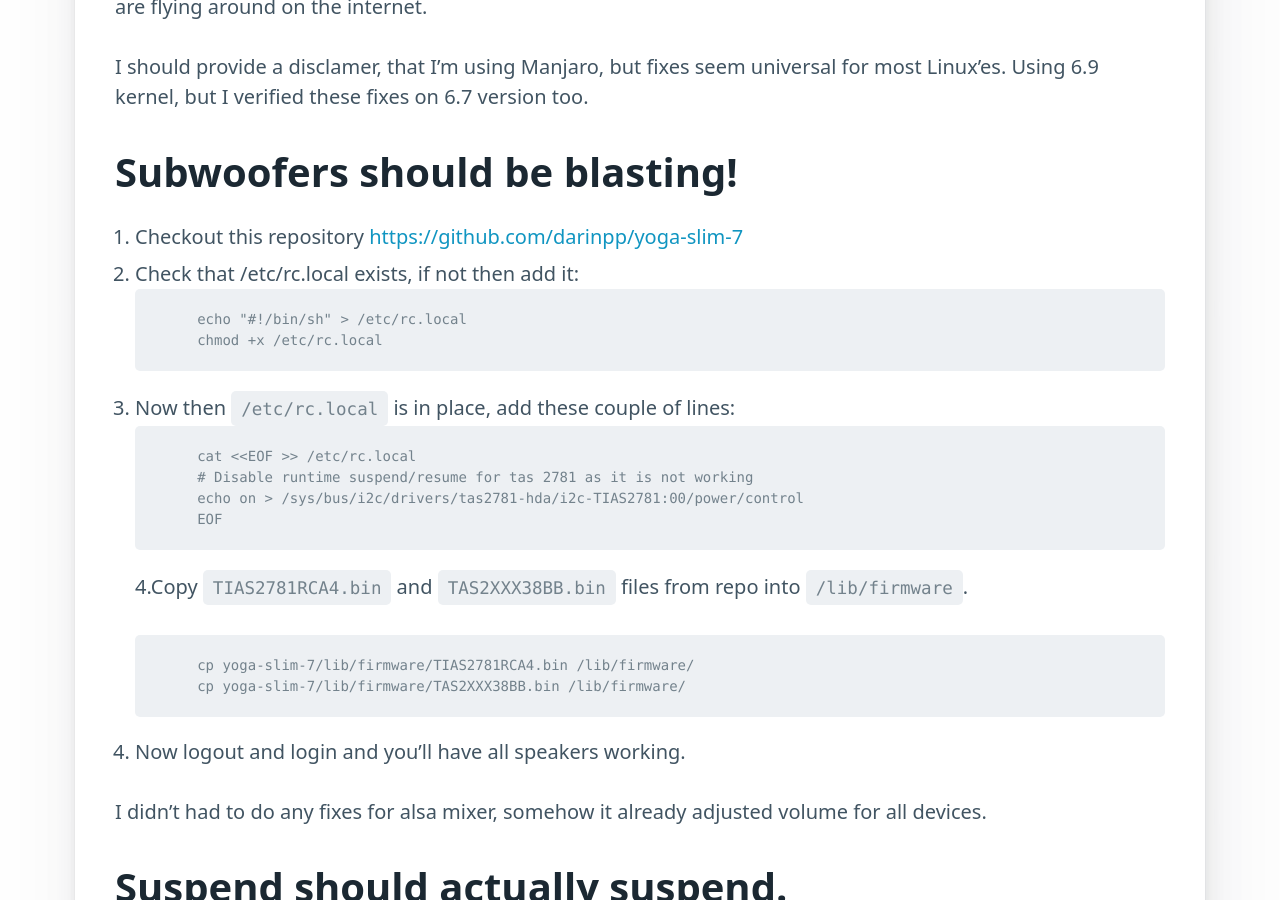
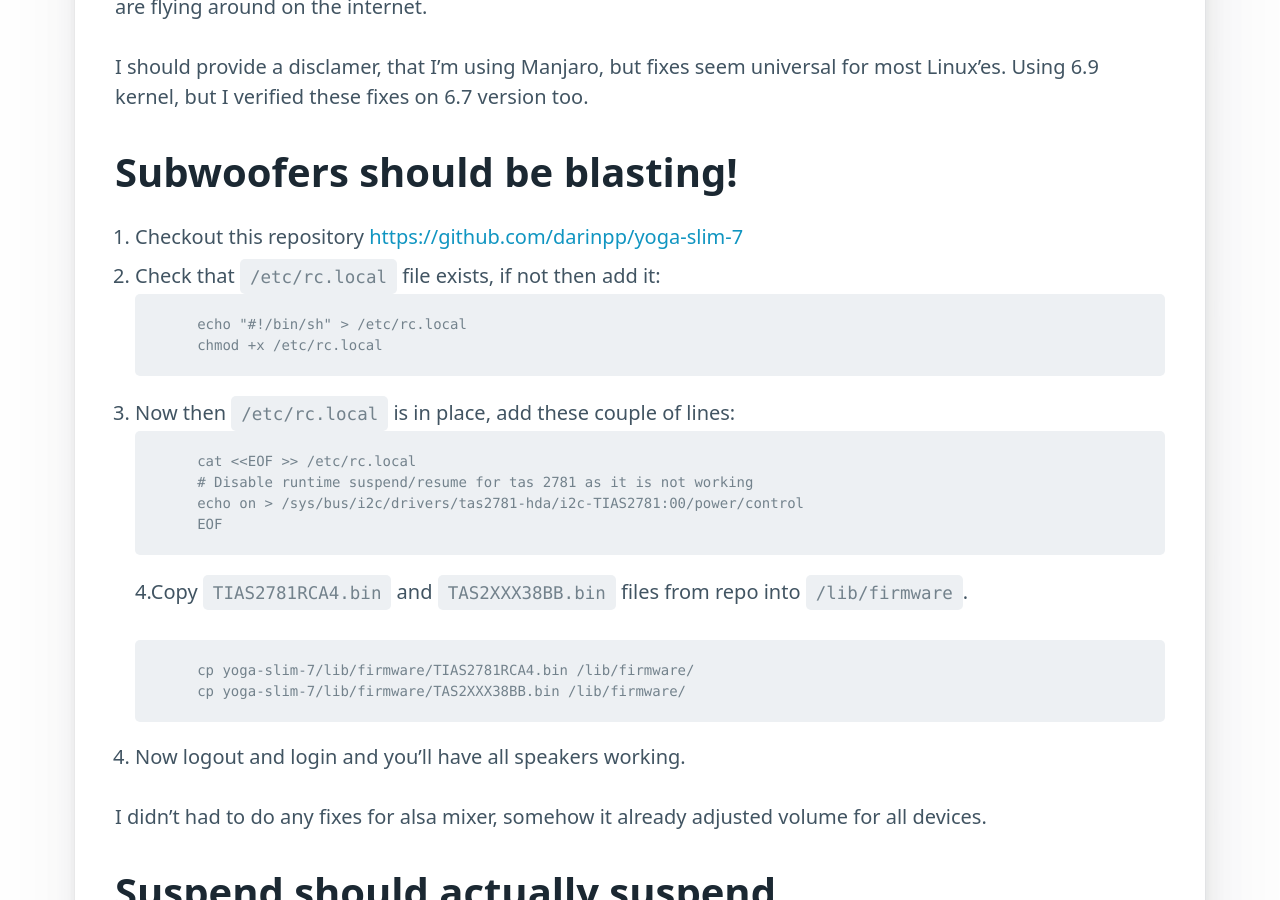
Before and after one commit to skatkov/skatkov.com, a Jekyll site: the page built from _posts/2024-05-14-lenovo-yoga-7-slim.md, in a window 1280 px wide and 900 px high, scrolled down 708 px. Built offline with Jekyll 4.4.1, drawn with Linux system fonts in a browser that asks for light colours.

Commit message:
Update 2024-05-14-lenovo-yoga-7-slim.md

````diff
--- a/_posts/2024-05-14-lenovo-yoga-7-slim.md
+++ b/_posts/2024-05-14-lenovo-yoga-7-slim.md
@@ -18,7 +18,7 @@ I should provide a disclamer, that I'm using Manjaro, but fixes seem universal f
 
 # Subwoofers should be blasting!
 1. Checkout this repository [https://github.com/darinpp/yoga-slim-7](https://github.com/darinpp/yoga-slim-7)
-2. Check that /etc/rc.local exists, if not then add it:
+2. Check that `/etc/rc.local` file exists, if not then add it:
     ```
         echo "#!/bin/sh" > /etc/rc.local
         chmod +x /etc/rc.local
````
